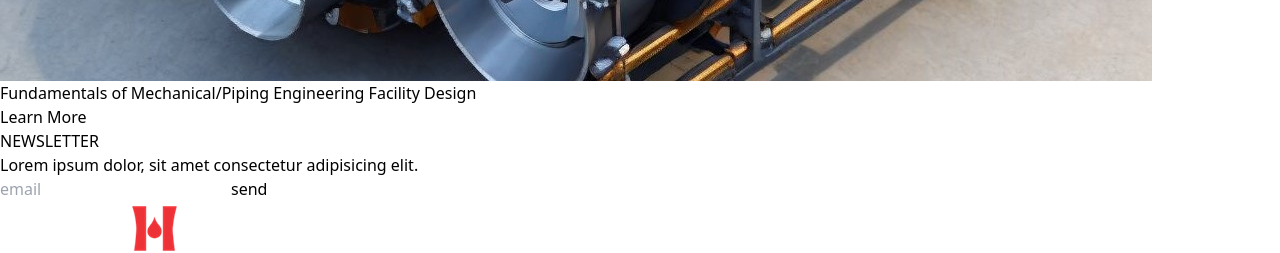
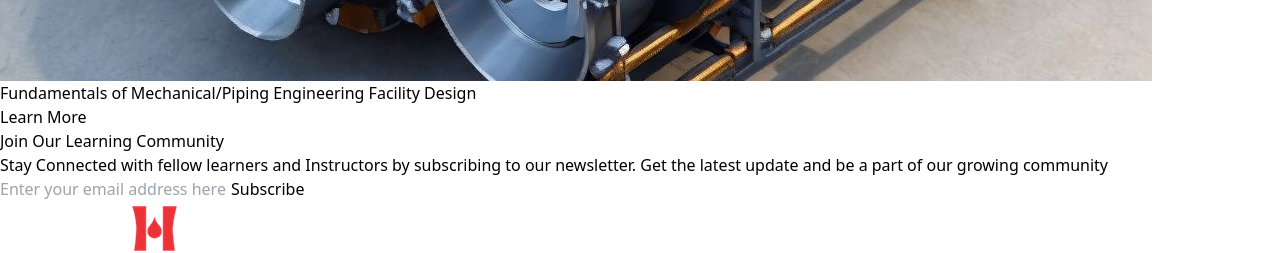
Before and after one commit to patrickashi/hommaston, a React (Create React App) app: page / in a window 1280 px wide. Shown: the part 7180-7433 px from the top of the page. Built offline with nearby package versions, Linux system fonts and the light colour scheme; the HTML template or start-up script is replaced by a standard one.

Commit message:
new
add new

```diff
--- a/src/components/Newsletter.jsx
+++ b/src/components/Newsletter.jsx
@@ -5,14 +5,16 @@ import { Link } from "react-router-dom";
 const Newsletter = () => {
   return (
     <div className='flex justify-center items-center w-[100%] flex-col text-white py-16 bg-black font-Montserrat border-b border-gray-700'>
-        <h1 className='text-[50px] font-bold'>NEWSLETTER</h1>
-        <h2 className='text-[20px] mt-2 mobile:p-3 mobile:text-center'>Lorem ipsum dolor, sit amet consectetur adipisicing elit.</h2>
-        <div className='flex mt-[3rem] items-center justify-between min-w-[30rem] min-h-[2rem] bg-white rounded-md border-[#cccccc]
-         overflow-hidden mobile:min-w-[20rem]'>
-            <input type="email" placeholder='email' className='flex-[7] pl-[20px] border-none outline-none'/>
-            <button className='bg-[#0504AA] flex-1 h-[33px]'>
+        <h1 className='2xl:text-4xl mobile:text-3xl text-center font-bold'>Join Our Learning Community</h1>
+        <h2 className='text-xl mt-2 mobile:p-3 mobile:text-center'>Stay Connected with fellow learners and Instructors by subscribing to our newsletter.
+            Get the latest update and be a part of our growing community</h2>
+
+        <div className='flex mt-[3rem] items-center justify-between w-[40rem] h-14 bg-white rounded-2xl border-[#cccccc]
+         overflow-hidden mobile:w-[23rem]'>
+            <input type="email" placeholder='Enter your email address here' className='flex-[7] pl-[10px] text-black  border-none outline-none'/>
+            <button className='bg-[#FF0000] flex-1 h-full'>
                 {/* <Send className='text-white'/> */}
-                <p className='text-white'>send</p>
+                <p className='text-white px-4'>Subscribe</p>
             </button>
         </div>
     </div>
--- a/src/pages/Home.jsx
+++ b/src/pages/Home.jsx
@@ -6,6 +6,7 @@ import Secfive from '../components/Secfive'
 import Footer from '../components/Footer'
 import Accreditors from '../components/Accreditors'
 import Newsletter from '../components/Newsletter'
+
 
 const Home = () => {
   return (
```
